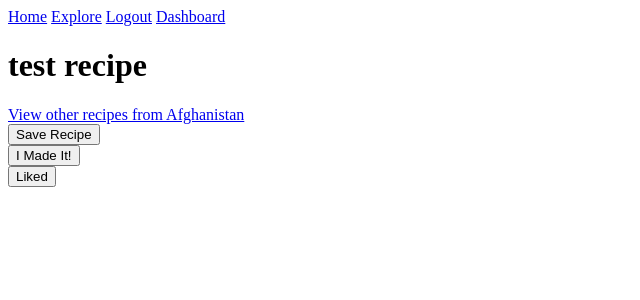
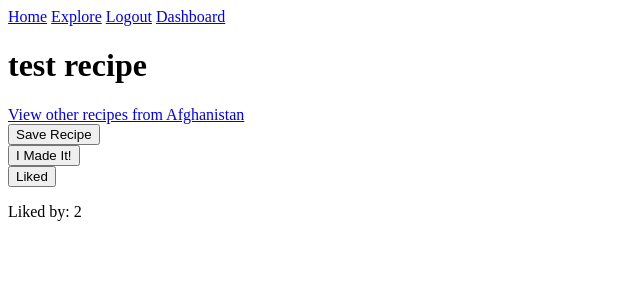
Before and after one commit to ChristopherBenner/worldfood, a Django app: page /recipes/1/test-recipe/ in a window 1280 px wide. Shown: the top 300 px of the page, without its empty margins (0-640 px from the left). Run offline with Django 4.2, Linux system fonts and the light colour scheme; a user stored in the database is signed in; data comes from the database, SQL or seed files in the repository; both versions use the stored data as it was after the commit; data that the repository does not hold is empty.

Commit message:
Added a counter to display the number of likes on a recipe

```diff
--- a/recipes/templates/recipes/recipe_detail.html
+++ b/recipes/templates/recipes/recipe_detail.html
@@ -30,6 +30,7 @@
             <button type="submit" name="recipe_liked">Like</button>
         {% endif %}
     </form>
+    <p>Liked by: {{liked_count}}</p>
     {% for recipe in saved_recipes %}
         <h3>{{recipe.name}}</h3>
     {% endfor %}
--- a/recipes/views.py
+++ b/recipes/views.py
@@ -22,6 +22,7 @@ def recipe_detail(request, pk, slug):
         saved_recipes = SavedRecipe.objects.filter(recipe = recipe).filter(user = request.user)
         made_recipes = MadeRecipe.objects.filter(recipe = recipe).filter(user = request.user)
         liked_recipes = Like.objects.filter(recipe = recipe).filter(user = request.user)
+        liked_count = Like.objects.filter(recipe = recipe).count()
 
         if saved_recipes:
             saved = True
@@ -48,6 +49,7 @@ def recipe_detail(request, pk, slug):
         'saved': saved,
         'made': made,
         'liked': liked,
+        'liked_count': liked_count,
         # 'attributes': attributes,
     })
 
```
Also changed, not shown: db.sqlite3.
